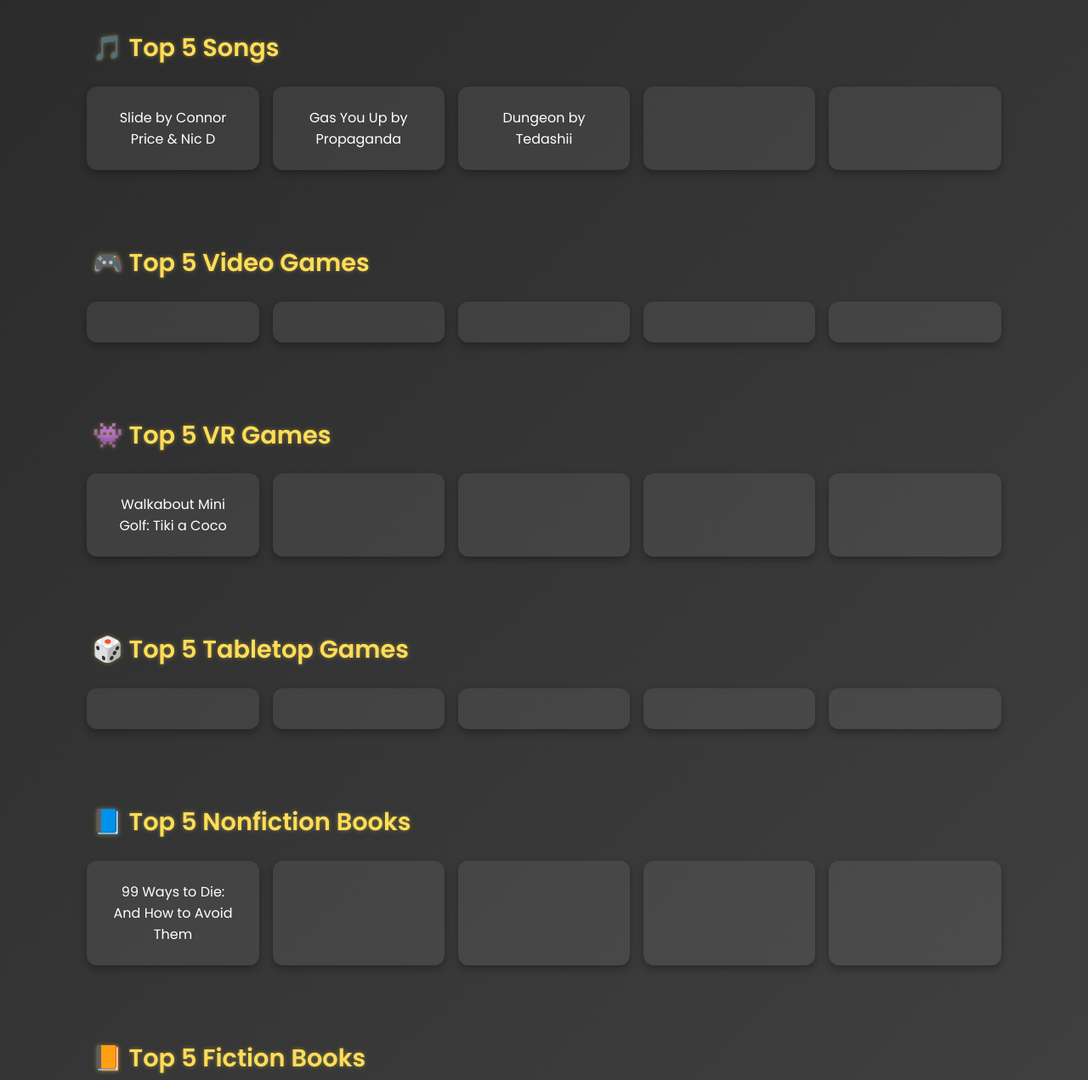
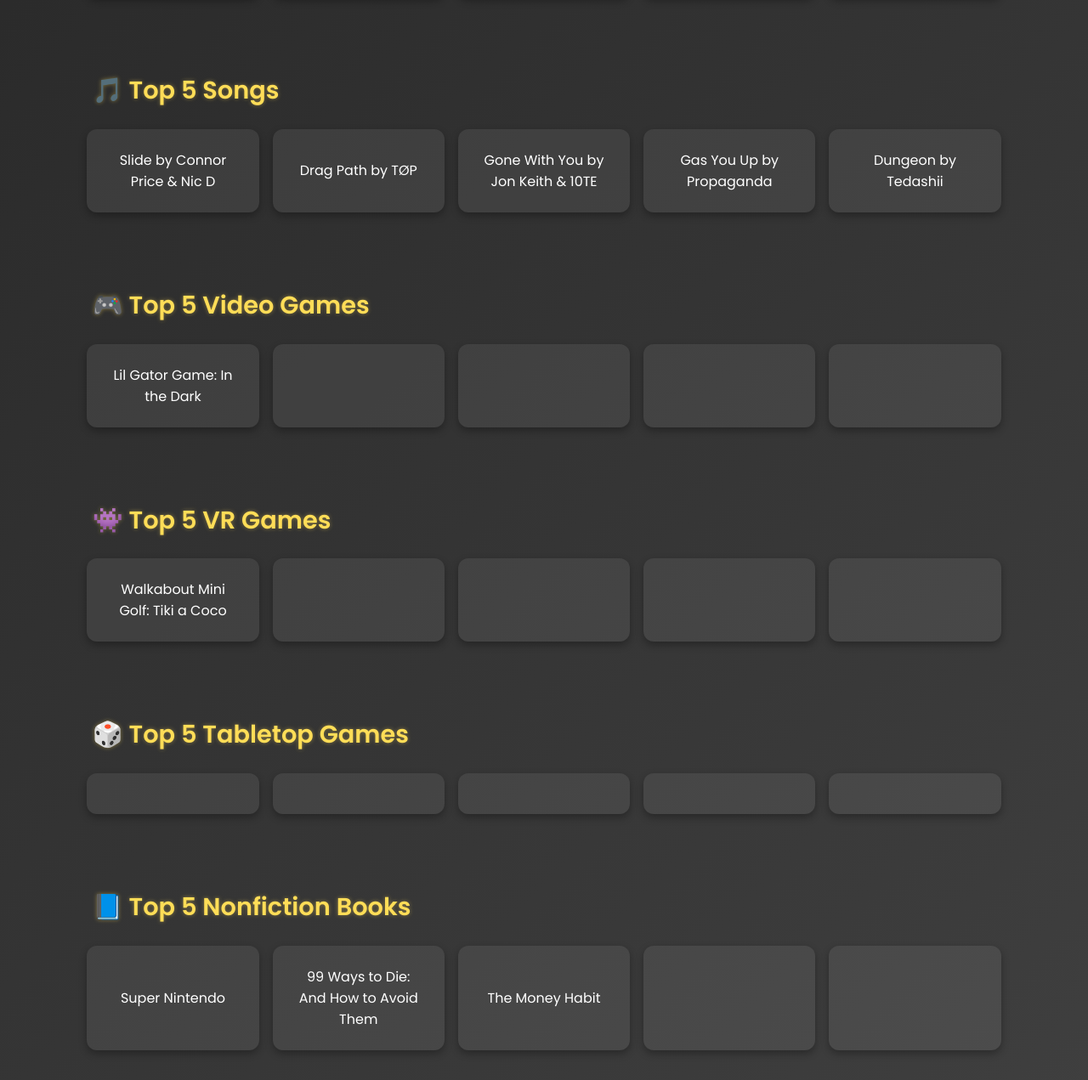
Before and after one commit to Esdidubs/top2026, a plain HTML site: page index.html in a window 1280 px wide. Shown: the part 1149-2420 px from the top of the page at 85% size. Drawn offline with Linux system fonts and the light colour scheme.

Commit message:
Update index.html

```diff
--- a/index.html
+++ b/index.html
@@ -30,7 +30,7 @@
         <section class="category">
             <h2>📺 Top 5 New TV Shows</h2>
             <div class="card-grid">
-                <div class="card"></div>
+                <div class="card">A Knight of the Seven Kingdoms</div>
                 <div class="card"></div>
                 <div class="card"></div>
                 <div class="card"></div>
@@ -67,10 +67,12 @@
             <h2>🎵 Top 5 Songs</h2>
             <div class="card-grid">
                 <div class="card">Slide by Connor Price & Nic D</div>
+                <div class="card">Drag Path by TØP</div>
+                <div class="card">Gone With You by Jon Keith & 10TE</div>
                 <div class="card">Gas You Up by Propaganda</div>
                 <div class="card">Dungeon by Tedashii</div>
-                <div class="card"></div>
-                <div class="card"></div>
+
+
             </div>
         </section>
 
@@ -78,7 +80,7 @@
         <section class="category">
             <h2>🎮 Top 5 Video Games</h2>
             <div class="card-grid">
-                <div class="card"></div>
+                <div class="card">Lil Gator Game: In the Dark</div>
                 <div class="card"></div>
                 <div class="card"></div>
                 <div class="card"></div>
@@ -114,9 +116,9 @@
         <section class="category">
             <h2>📘 Top 5 Nonfiction Books</h2>
             <div class="card-grid">
+                <div class="card">Super Nintendo</div>
                 <div class="card">99 Ways to Die: And How to Avoid Them</div>
-                <div class="card"></div>
-                <div class="card"></div>
+                <div class="card">The Money Habit</div>
                 <div class="card"></div>
                 <div class="card"></div>
             </div>
@@ -138,9 +140,9 @@
         <section class="category">
             <h2>📚 Top 5 Audiobooks</h2>
             <div class="card-grid">
+                <div class="card">Harry Potter and the Goblet of Fire</div>
                 <div class="card">Harry Potter and the Prisoner of Azkaban</div>
                 <div class="card">Twelve Months</div>
-                <div class="card"></div>
                 <div class="card"></div>
                 <div class="card"></div>
             </div>
@@ -149,7 +151,7 @@
     </main>
 
     <footer>
-        <p>Updated January 2026</p>
+        <p>Updated February 2026</p>
     </footer>
 
 </body>
```
